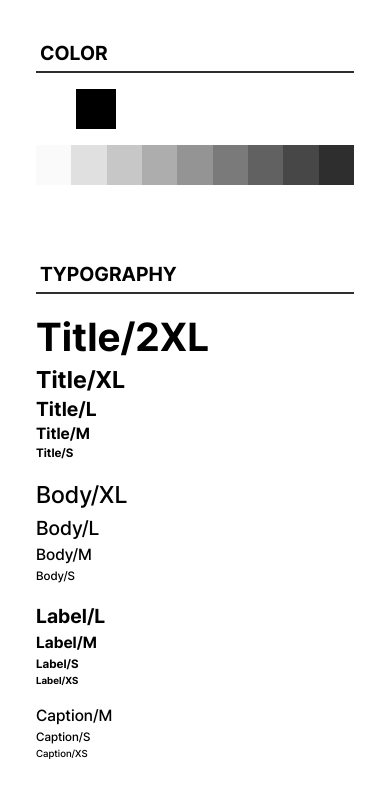
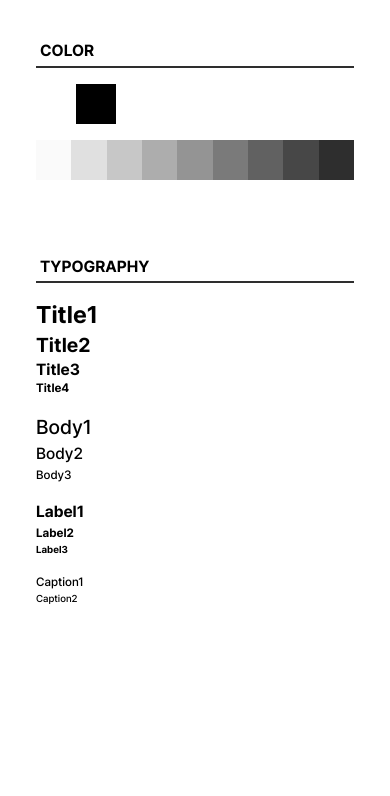
Before and after one commit to ParkGana/manual-react-vite, a React (Vite) app: page /styled/design-system in a window 390 px wide. Shown: the top 796 px of the page. Built offline with nearby package versions, Linux system fonts and the light colour scheme.

Commit message:
Styled Components - 반응형

```diff
--- a/src/pages/styled/DesignSystem/index.tsx
+++ b/src/pages/styled/DesignSystem/index.tsx
@@ -27,28 +27,24 @@ const StyledDesignSystemPage = () => {
       <Container>
         <Title>TYPOGRAPHY</Title>
         <TypographyContainer>
-          <Typography $text="title2XL">Title/2XL</Typography>
-          <Typography $text="titleXL">Title/XL</Typography>
-          <Typography $text="titleL">Title/L</Typography>
-          <Typography $text="titleM">Title/M</Typography>
-          <Typography $text="titleS">Title/S</Typography>
+          <Typography $text="title1">Title1</Typography>
+          <Typography $text="title2">Title2</Typography>
+          <Typography $text="title3">Title3</Typography>
+          <Typography $text="title4">Title4</Typography>
         </TypographyContainer>
         <TypographyContainer>
-          <Typography $text="bodyXL">Body/XL</Typography>
-          <Typography $text="bodyL">Body/L</Typography>
-          <Typography $text="bodyM">Body/M</Typography>
-          <Typography $text="bodyS">Body/S</Typography>
+          <Typography $text="body1">Body1</Typography>
+          <Typography $text="body2">Body2</Typography>
+          <Typography $text="body3">Body3</Typography>
         </TypographyContainer>
         <TypographyContainer>
-          <Typography $text="labelL">Label/L</Typography>
-          <Typography $text="labelM">Label/M</Typography>
-          <Typography $text="labelS">Label/S</Typography>
-          <Typography $text="labelXS">Label/XS</Typography>
+          <Typography $text="label1">Label1</Typography>
+          <Typography $text="label2">Label2</Typography>
+          <Typography $text="label3">Label3</Typography>
         </TypographyContainer>
         <TypographyContainer>
-          <Typography $text="captionM">Caption/M</Typography>
-          <Typography $text="captionS">Caption/S</Typography>
-          <Typography $text="captionXS">Caption/XS</Typography>
+          <Typography $text="caption1">Caption1</Typography>
+          <Typography $text="caption2">Caption2</Typography>
         </TypographyContainer>
       </Container>
     </Wrap>
--- a/src/pages/styled/DesignSystem/style.ts
+++ b/src/pages/styled/DesignSystem/style.ts
@@ -17,7 +17,7 @@ export const Container = styled.div`
 
 export const Title = styled.p`
   ${({ theme }) => css`
-    ${theme.typography.titleL};
+    ${theme.typography.title3};
     border-bottom: 2px solid ${theme.color.gray900};
     padding: 4px;
   `}
--- a/src/styles/theme.ts
+++ b/src/styles/theme.ts
@@ -1,20 +1,6 @@
 import { css } from 'styled-components';
 
-export const theme = {
-  color: {
-    white: '#ffffff',
-    black: '#000000',
-    gray100: '#fafafa',
-    gray200: '#e0e0e0',
-    gray300: '#c7c7c7',
-    gray400: '#adadad',
-    gray500: '#949494',
-    gray600: '#7a7a7a',
-    gray700: '#616161',
-    gray800: '#474747',
-    gray900: '#2e2e2e'
-  },
-  typography: {
+const typography = {
   title2XL: css`
     font-size: 40px;
     line-height: 135%;
@@ -95,6 +81,106 @@ export const theme = {
     line-height: 150%;
     font-weight: 500;
   `
+};
+
+export const theme = {
+  color: {
+    white: '#ffffff',
+    black: '#000000',
+    gray100: '#fafafa',
+    gray200: '#e0e0e0',
+    gray300: '#c7c7c7',
+    gray400: '#adadad',
+    gray500: '#949494',
+    gray600: '#7a7a7a',
+    gray700: '#616161',
+    gray800: '#474747',
+    gray900: '#2e2e2e'
+  },
+  typography: {
+    title1: css`
+      ${typography.titleXL}
+      @media (min-width: 640px) {
+        ${typography.title2XL}
+      }
+    `,
+
+    title2: css`
+      ${typography.titleL}
+      @media (min-width: 640px) {
+        ${typography.titleXL}
+      }
+    `,
+
+    title3: css`
+      ${typography.titleM}
+      @media (min-width: 640px) {
+        ${typography.titleL}
+      }
+    `,
+
+    title4: css`
+      ${typography.titleS}
+      @media (min-width: 640px) {
+        ${typography.titleM}
+      }
+    `,
+
+    body1: css`
+      ${typography.bodyL}
+      @media (min-width: 640px) {
+        ${typography.bodyXL}
+      }
+    `,
+
+    body2: css`
+      ${typography.bodyM}
+      @media (min-width: 640px) {
+        ${typography.bodyL}
+      }
+    `,
+
+    body3: css`
+      ${typography.bodyS}
+      @media (min-width: 640px) {
+        ${typography.bodyM}
+      }
+    `,
+
+    label1: css`
+      ${typography.labelM}
+      @media (min-width: 640px) {
+        ${typography.labelL}
+      }
+    `,
+
+    label2: css`
+      ${typography.labelS}
+      @media (min-width: 640px) {
+        ${typography.labelM}
+      }
+    `,
+
+    label3: css`
+      ${typography.labelXS}
+      @media (min-width: 640px) {
+        ${typography.labelS}
+      }
+    `,
+
+    caption1: css`
+      ${typography.captionS}
+      @media (min-width: 640px) {
+        ${typography.captionM}
+      }
+    `,
+
+    caption2: css`
+      ${typography.captionXS}
+      @media (min-width: 640px) {
+        ${typography.captionS}
+      }
+    `
   }
 };
 
```
Lines whose indentation alone changed are shown as unchanged.
